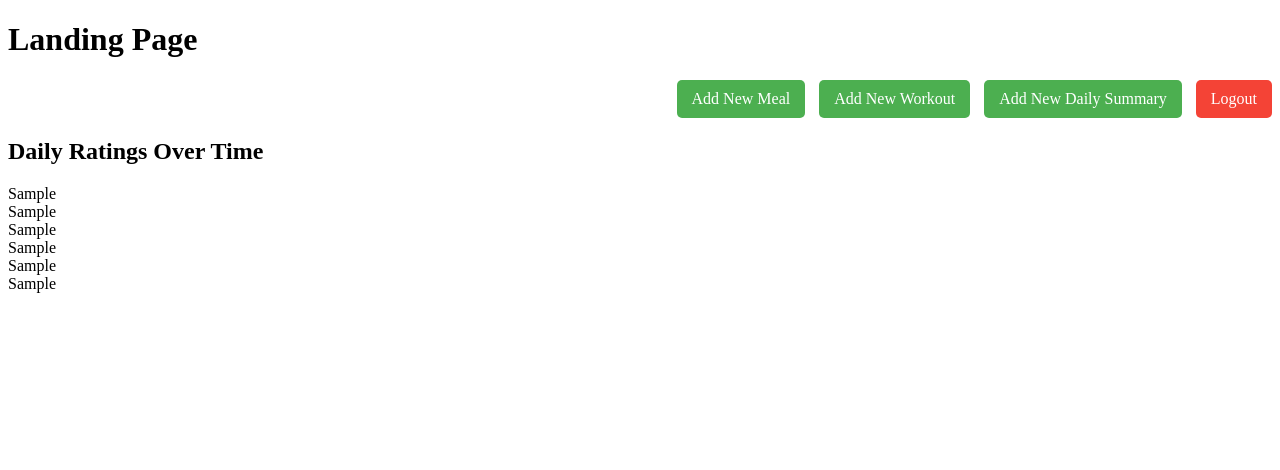
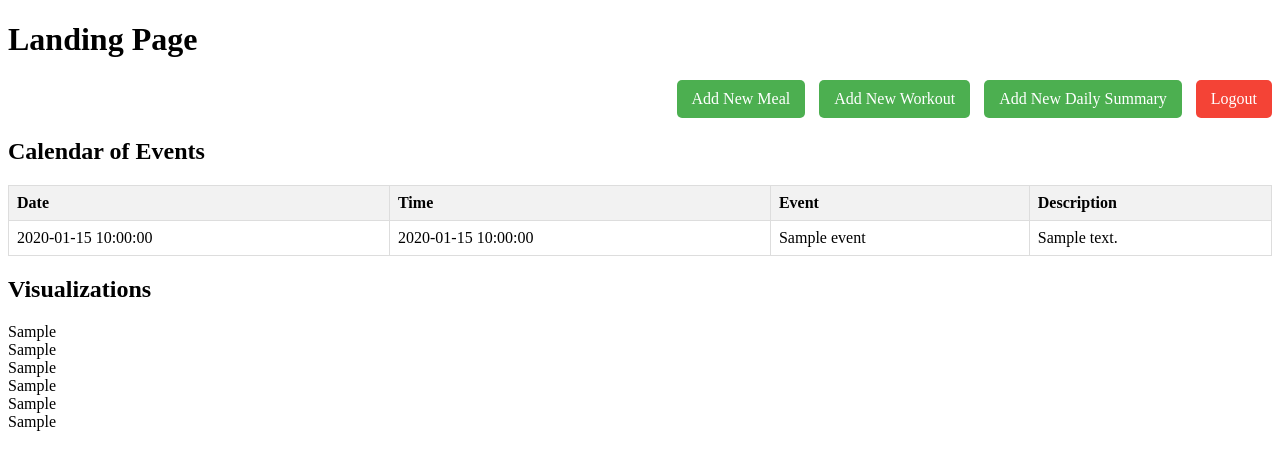
Before and after one commit to mateojuliani/4111_project1part3, a Flask app: template webserver/templates/landing_page.html in a window 1280 px wide. Shown: the top 470 px of the page. Run offline with Flask 3, Linux system fonts and the light colour scheme; the template is opened without the code that fills it: most values are stand-ins (such as "Sample title", 1, 10 or a date in 2020); parts of the project's set-up code (start-up, migrations or seed data) failed here and were passed over.

Commit message:
Added calendar and fixed some things along the way too probably

```diff
--- a/webserver/app.py
+++ b/webserver/app.py
@@ -226,6 +226,37 @@ def landing_page():
     if not user_email or not calendar_id:
       return redirect(url_for('logout'))
 
+    cursor = g.conn.execute(text("""
+                            WITH meal AS (
+                            SELECT date(start_time) as date, cast(start_time as time)  as time, 'Meal' as event, type as description
+                            FROM msj2164.meal_event
+                            where calendar_id = :calendar_id
+                            ),
+
+                            workouts AS (
+
+                            SELECT date(start_time) as date, cast(start_time as time)  as time, 'Workout' as event, type as description
+                            FROM msj2164.workout_event
+                            where calendar_id = :calendar_id
+
+                            ),
+
+                            all_events AS (
+
+                            SELECT *
+                            FROM meal
+                            UNION ALL
+                            SELECT *
+                            FROM workouts
+
+                            )
+
+                            SELECT *
+                            FROM all_events
+                            order by date desc, time
+                            """), {"calendar_id":calendar_id})
+    user_cal = cursor.fetchall()
+
     # Graph 1: track daily ratings and sleep quality over time
     cursor = g.conn.execute(text("""
                             SELECT *
@@ -236,19 +267,6 @@ def landing_page():
 
     results = cursor.fetchall()
 
-
-    summaries = [
-        {
-            'summary_id': row['summary_id'],
-            'calendar_id': row['calendar_id'],
-            'day': row['day'],
-            'rating': row['rating'],
-            'weight': row['weight'],
-            'sleep_quality': row['sleep_quality'],
-            'notes': row['notes']
-        }
-        for row in results
-    ]
 
     data_plot_1 = [(row['day'], row['rating'], row['sleep_quality']) for row in results]
     df = pd.DataFrame(data_plot_1, columns=['day', 'rating', 'sleep_quality'])
@@ -359,7 +377,7 @@ def landing_page():
 
     cursor.close()  # Close the session
     return render_template('landing_page.html',
-                           #summaries=summaries,
+                           user_cal=user_cal,
                            graph1_html=graph1_html,
                            graph2_html=graph2_html,
                            graph3_html=graph3_html,
--- a/webserver/meal_functions.py
+++ b/webserver/meal_functions.py
@@ -255,6 +255,11 @@ def add_new_food_item():
   fats = (request.form['fats'])
   protein = request.form['protein']
 
+  if float(grams) < 0 or float(calories) < 0 or float(carbs) < 0 or float(fats) < 0 or float(protein) < 0:
+    flash("vals cant be negative")
+    return redirect('/edit_current_meal')
+
+
   try:
     cmd = 'INSERT INTO Food (meal_id, name, grams, calories, carbs, fats, protein) VALUES (:meal_id, :name, :grams, :calories, :carbs, :fats, :protein)';
     #TODO: Might need to change these to help with sql injections
--- a/webserver/templates/landing_page.html
+++ b/webserver/templates/landing_page.html
@@ -17,6 +17,10 @@
         }
         th {
             background-color: #f2f2f2;
+        }
+        .table-container {
+            max-height: 300px; /* Set the desired height */
+            overflow-y: auto; /* Enable vertical scrolling */
         }
 
         .button-container {
@@ -51,7 +55,31 @@
         <a href="/logout" class="button logout">Logout</a>
     </div>
 
-    <h2>Daily Ratings Over Time</h2>
+    <h2>Calendar of Events</h2>
+    <div class="table-container">
+        <table>
+            <thead>
+                <tr>
+                    <th>Date</th>
+                    <th>Time</th>
+                    <th>Event</th>
+                    <th>Description</th>
+                </tr>
+            </thead>
+            <tbody>
+                {% for event in user_cal %}
+                    <tr>
+                        <td>{{ event.date }}</td>
+                        <td>{{ event.time }}</td>
+                        <td>{{ event.event }}</td>
+                        <td>{{ event.description }}</td>
+                    </tr>
+                {% endfor %}
+            </tbody>
+        </table>
+    </div>
+
+    <h2>Visualizations</h2>
     <div>
         {{ graph1_html|safe }}
     </div>
--- a/webserver/templates/workout_addition.html
+++ b/webserver/templates/workout_addition.html
@@ -176,7 +176,6 @@
         <button type="submit">Reset Workout Filters</button>
     </form>
 
-    <h5>Workout Search Results</h5>
     <table>
         <thead>
             <tr>
```
Also changed, not shown: 1 other file.
